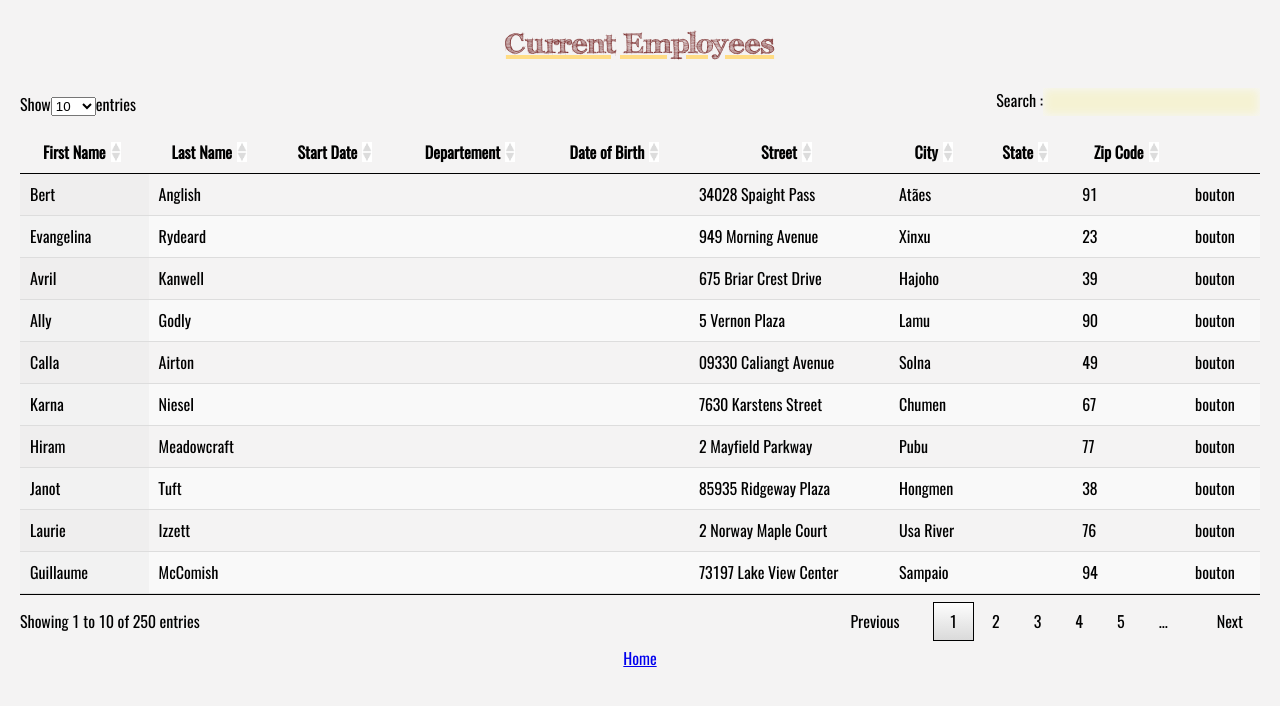
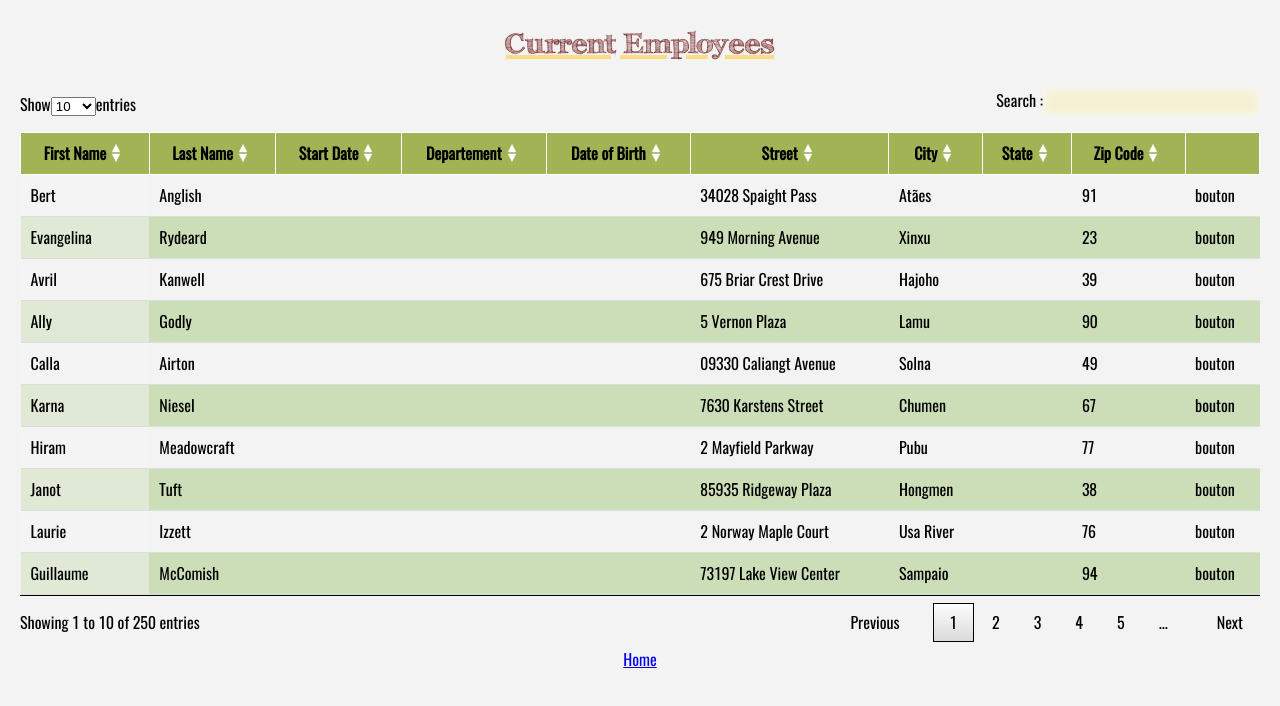
Before and after one commit to Squal94/Khadir_Lounis_Projet_14_122022_styled, a React (Create React App) app in the folder wealth_health/: page /employee in a window 1280 px wide. Shown: the top 706 px of the page. Built offline with nearby package versions, Linux system fonts and the light colour scheme.

Commit message:
style page employee v1

```diff
--- a/wealth_health/src/Styles/Components/_arrayEmployee.scss
+++ b/wealth_health/src/Styles/Components/_arrayEmployee.scss
@@ -9,11 +9,11 @@ tbody {
 }
 
 tbody tr:nth-child(even) {
-  background-color: #f9f9f9;
+  background-color: #bcd69eb1;
 }
 
 tbody td:first-child {
-  background-color: #e3e3e351;
+  background-color: #f4f4f47b;
 }
 
 th,
@@ -25,6 +25,12 @@ td {
   border-bottom: 1px solid #dddddd;
 }
 
+th {
+  border: 1px solid $color-tertiary;
+  background-color: $color-thead;
+  z-index: -5;
+}
+
 .thForme {
   display: flex;
   flex-flow: row nowrap;
--- a/wealth_health/src/Styles/Components/_arrow.scss
+++ b/wealth_health/src/Styles/Components/_arrow.scss
@@ -3,22 +3,21 @@
   flex-flow: column nowrap;
   align-items: center;
   margin: 0 5px;
-  z-index: -2;
   &__up {
-    background-color: #dcdcdc;
+    background-color: $color-tertiary;
     width: 10px;
   }
   &__down {
     transform: rotate(180deg);
-    background-color: #dcdcdc;
+    background-color: $color-tertiary;
     width: 10px;
   }
 }
 
 .colorSelect {
-  background-color: #7a80dd;
+  background-color: $color-secondary;
 }
 
 .colorWhite {
-  background-color: white;
+  background-color: $color-tertiary;
 }
--- a/wealth_health/src/Styles/Components/_selectItem.scss
+++ b/wealth_health/src/Styles/Components/_selectItem.scss
@@ -28,6 +28,7 @@
         transition: transform 0.3s ease-in-out;
       }
     }
+
     &__list {
       width: 99%;
       max-height: 200px;
--- a/wealth_health/src/Styles/Pages/_home.scss
+++ b/wealth_health/src/Styles/Pages/_home.scss
@@ -76,6 +76,12 @@ fieldset {
   width: 259px;
   padding-top: 20px;
   margin: 10px 0;
+  border: 2px solid $color-secondary;
+}
+
+legend {
+  color: $color-secondary;
+  font-size: 1.2em;
 }
 
 #zipCode {
--- a/wealth_health/src/Styles/_settings.scss
+++ b/wealth_health/src/Styles/_settings.scss
@@ -7,16 +7,16 @@
   src: url(./../Assets/fonts/Oswald-Regular.ttf);
 }
 
-$color-primary: linear-gradient(to bottom, #e0eaaf, rgb(160, 179, 85));
+$color-primary: linear-gradient(to bottom, #e0eaaf, #a0b355);
 $color-secondary: #772828;
 $color-tertiary: white;
-$color-nameEdit: #6458f5;
+$color-thead: #a0b355;
 
 $background-primary: #f4f3f3;
 $background-secondary: white;
 $background-tertiary: #00bc77;
 
-$border-primary: linear-gradient(to bottom, rgb(172, 200, 30), #6f8612ff) 1;
+$border-primary: linear-gradient(to bottom, #acc81e, #6f8612ff) 1;
 $border-secondary: #cccccc;
 $border-tertiary: #b1b0f0;
 
```
Also changed, not shown: wealth_health/src/Assets/img/arrow.png.
